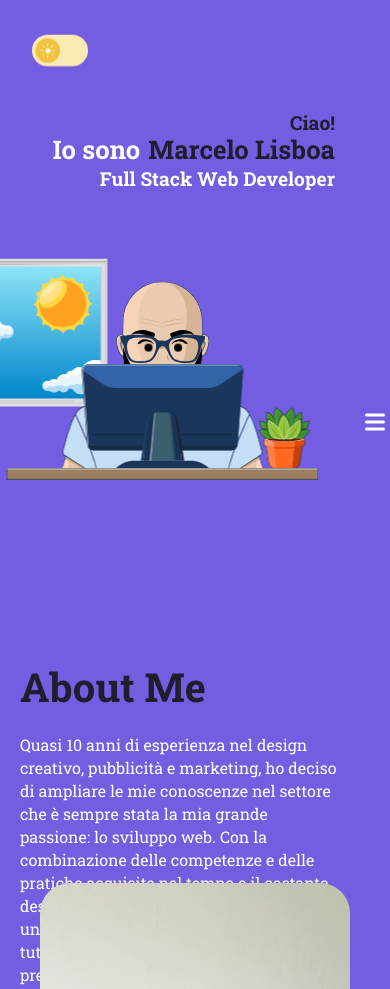
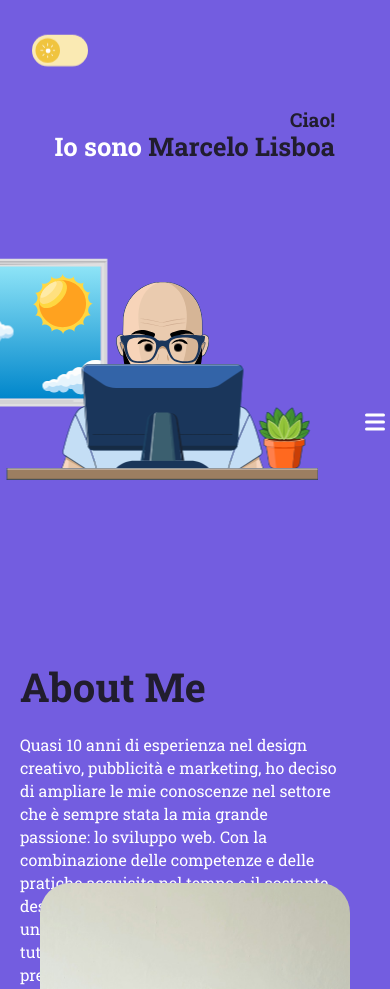
Before and after one commit to marcelocherem/resume, a plain HTML site: page index.html in a window 390 px wide. Shown: the top 989 px of the page. Drawn offline with Linux system fonts and the light colour scheme.

Commit message:
changing site first example and fixing bugs

```diff
--- a/assets/css/style.css
+++ b/assets/css/style.css
@@ -685,10 +685,10 @@ section {
     font-size: 6rem;
 }
 
-#start .text .name h2 {
+#start .text .name span {
     font-size: 6rem;
     color: #211D2E;
-    margin-left: 20px;
+    /* margin-left: 20px; */
 }
 
 #start .text .jobTitle {
@@ -706,7 +706,7 @@ section {
         margin-top: -15px;
 
         h1,
-        h2 {
+        span {
             font-size: 4rem;
         }
     }
@@ -725,13 +725,13 @@ section {
     #start .text .name {
 
         h1,
-        h2 {
+        span {
             font-size: 3rem;
 
         }
 
-        h2 {
-            margin-left: 10px;
+        span {
+            /* margin-left: 10px; */
         }
     }
 
@@ -754,13 +754,13 @@ section {
         margin-top: -5px;
 
         h1,
-        h2 {
+        span {
             font-size: 2rem;
 
         }
 
-        h2 {
-            margin-left: 10px;
+        span {
+            /* margin-left: 10px; */
         }
     }
 
@@ -786,7 +786,7 @@ section {
     #start .text .name {
 
         h1,
-        h2 {
+        span {
             font-size: 3rem;
         }
     }
@@ -842,7 +842,7 @@ section {
     #start .text .name {
 
         h1,
-        h2 {
+        span {
             font-size: 2rem;
         }
     }
@@ -890,7 +890,7 @@ section {
     #start .text .name {
 
         h1,
-        h2 {
+        span {
             font-size: 1.5rem;
         }
     }
@@ -914,7 +914,7 @@ section {
     #start .text .name {
 
         h1,
-        h2 {
+        span {
             font-size: 1.1rem;
         }
     }
--- a/index.html
+++ b/index.html
@@ -117,11 +117,8 @@
                 <h3 class="ciao">Ciao!</h3>
             </div>
             <div class="name">
-                <h1>Io sono</h1>
-                <h2 class="myName">Marcelo Lisboa</h2>
-            </div>
-            <h3 class="jobTitle">Full Stack Web Developer</h3>
-        </div>
+                <h1>Io sono <span class="myName">Marcelo Lisboa</span></h1>
+              </div>
     </section>
     <section id="about">
         <div class="textAbout">
@@ -177,7 +174,7 @@
                 <p>Progetto realizzato per la conclusione del corso con esempi di PHP, MySQL, Bootstrap, HTML,
                     JavaScript e CSS</p>
                 <div class="projectBtn">
-                    <a href="https://progetto-finale.byethost16.com" target="_blank"><button>Vedi sito</button></a>
+                    <a href="https://coolglasses.byethost12.com/public/index.php" target="_blank"><button>Vedi sito</button></a>
                     <a href="https://github.com/marcelocherem/progetto-finale" target="_blank"><button>Vedi codice</button></a>
                 </div>
             </div>
```
Also changed, not shown: 2 other files.
